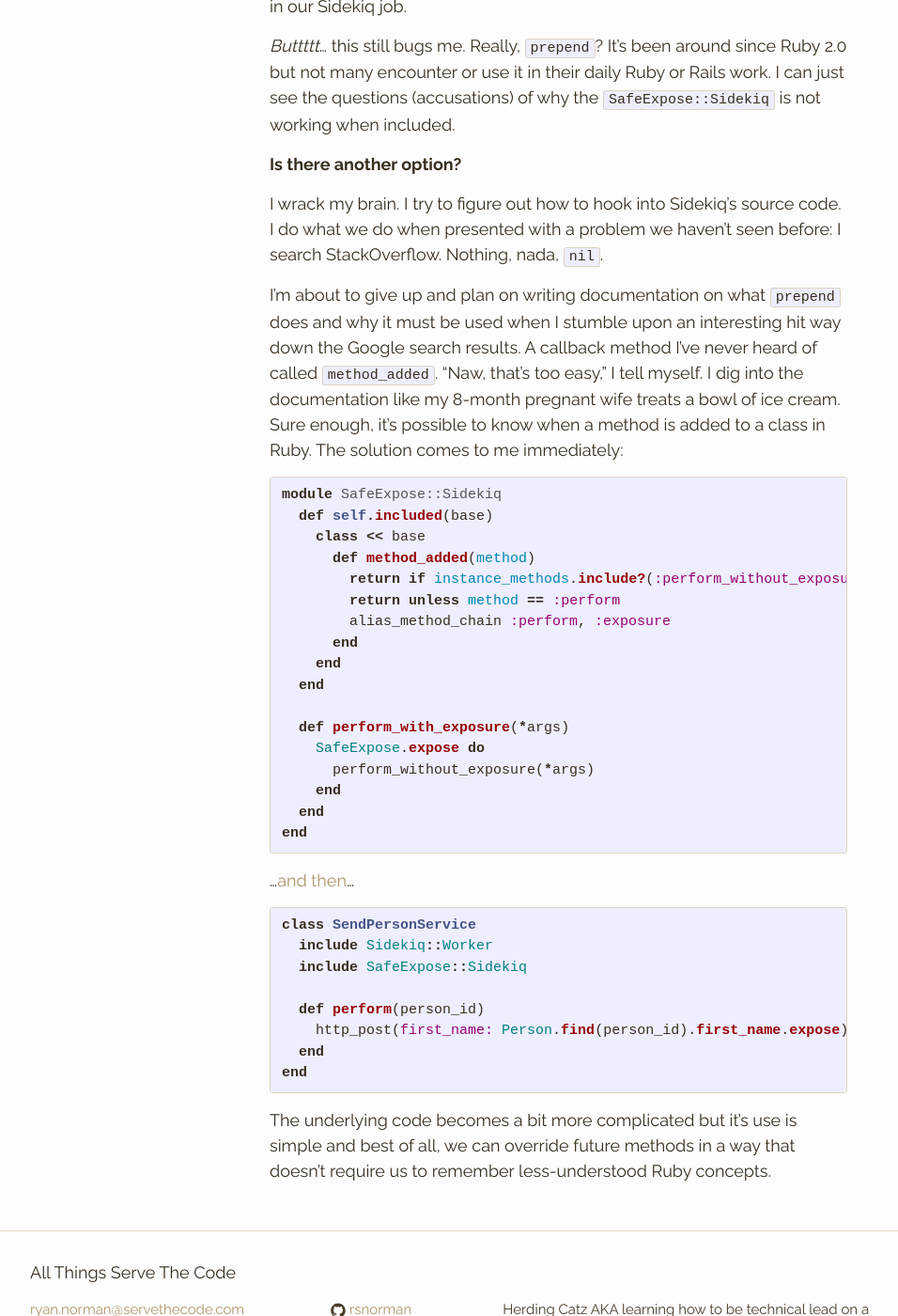
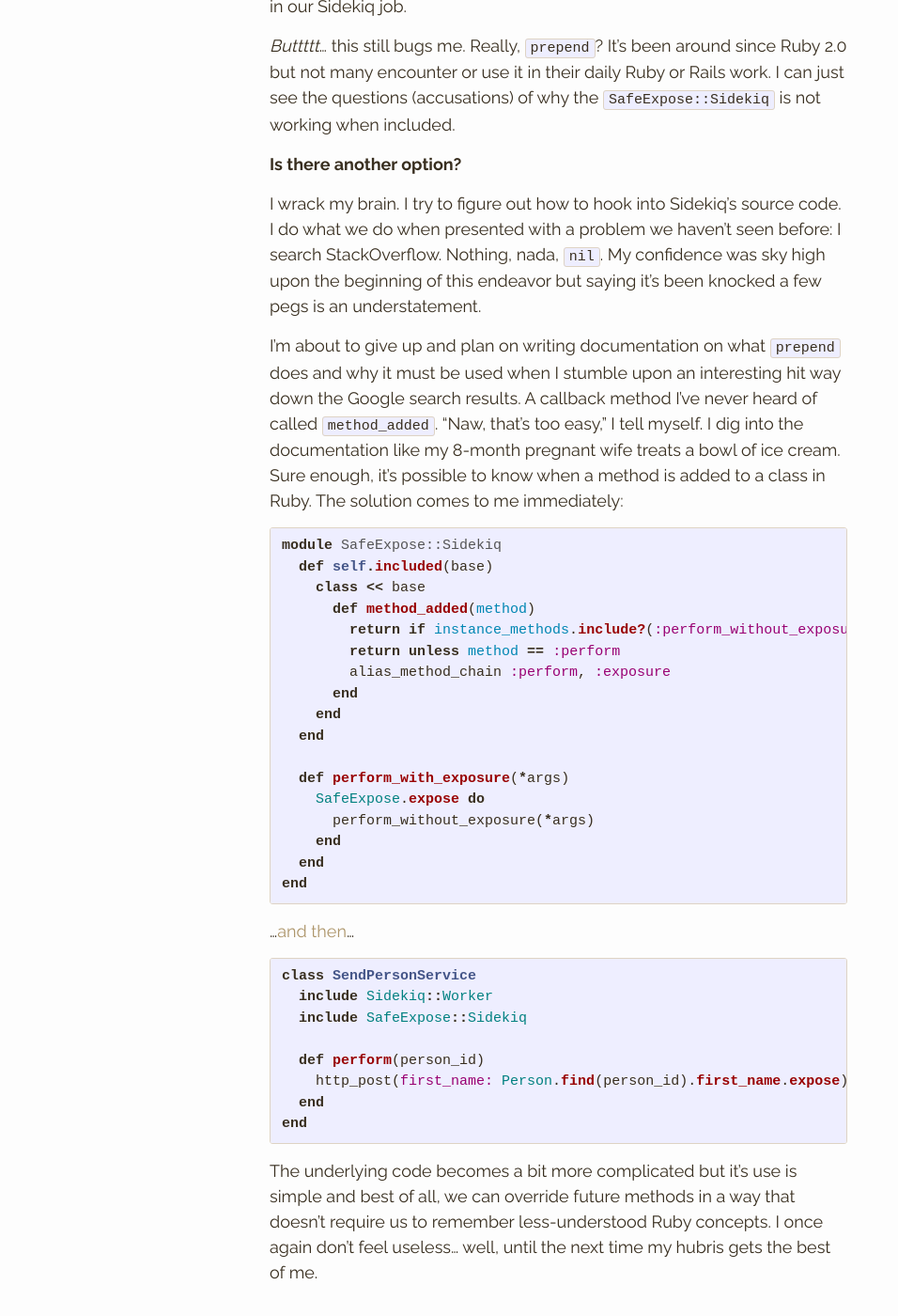
Before and after one commit to rsnorman/rsnorman, a Jekyll site: the page built from _posts/2016-05-03-clairvoyant-ruby.md, in a window 1280 px wide and 1400 px high, scrolled down 3500 px. Shown: the whole window at 94% size, without its empty margins (158-1114 px from the left). Built offline with Jekyll 4.4.1, drawn with Linux system fonts in a browser that asks for light colours; nearby versions of some CDN libraries; comment, search, counter and statistics services are not loaded; some of the changed text lies outside the part shown.

```diff
--- a/_posts/2016-05-03-overriding-future-methods.md
+++ b/_posts/2016-05-03-clairvoyant-ruby.md
@@ -164,7 +164,9 @@
 
 I wrack my brain. I try to figure out how to hook into Sidekiq's source code. I
 do what we do when presented with a problem we haven't seen before: I search
-StackOverflow. Nothing, nada, `nil`.
+StackOverflow. Nothing, nada, `nil`. My confidence was sky high upon the
+beginning of this endeavor but saying it's been knocked a few pegs is an
+understatement.
 
 I'm about to give up and plan on writing documentation on what `prepend` does
 and why it must be used when I stumble upon an interesting hit way down the
@@ -208,4 +210,5 @@
 
 The underlying code becomes a bit more complicated but it's use is simple and
 best of all, we can override future methods in a way that doesn't require us to
-remember less-understood Ruby concepts.
+remember less-understood Ruby concepts. I once again don't feel useless&hellip;
+well, until the next time my hubris gets the best of me.
```
Also changed, not shown: other parts of _posts/2016-05-03-clairvoyant-ruby.md (+2 -2 lines).
